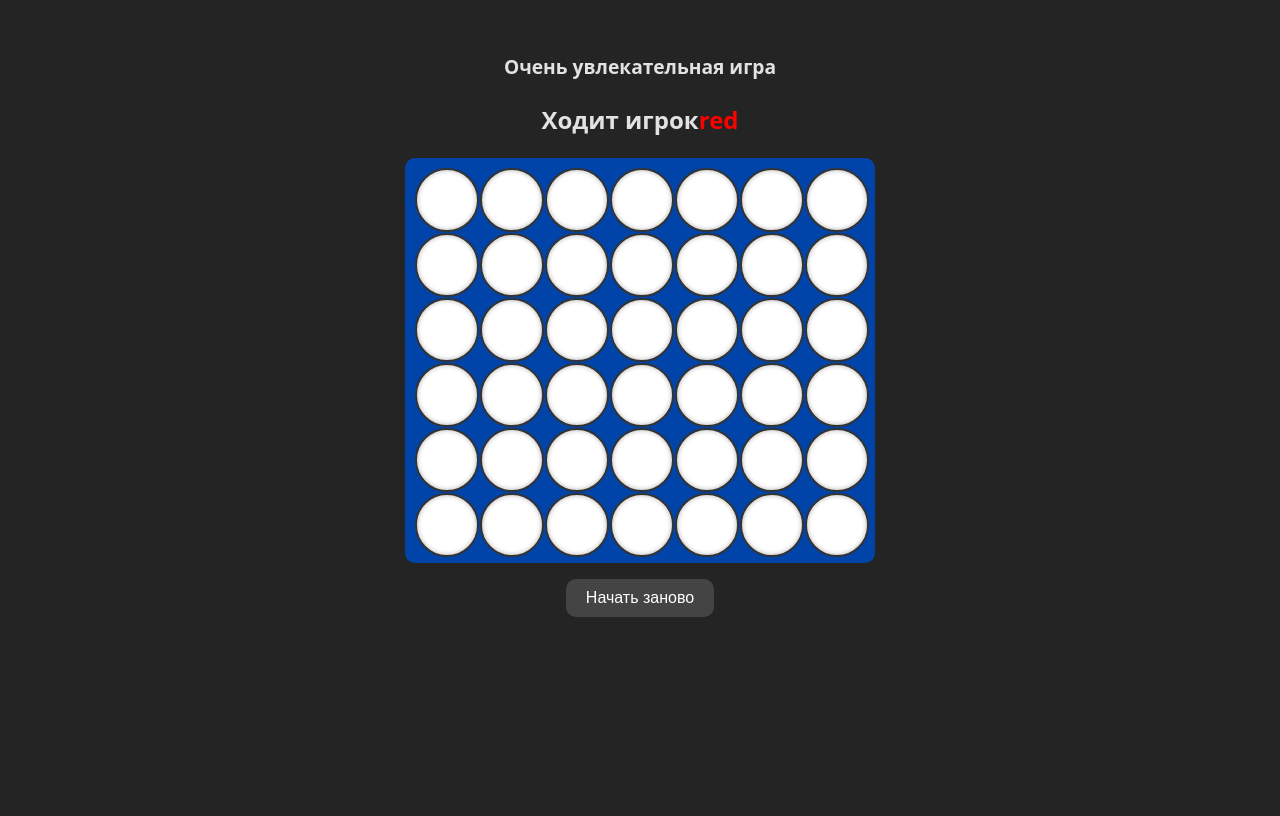
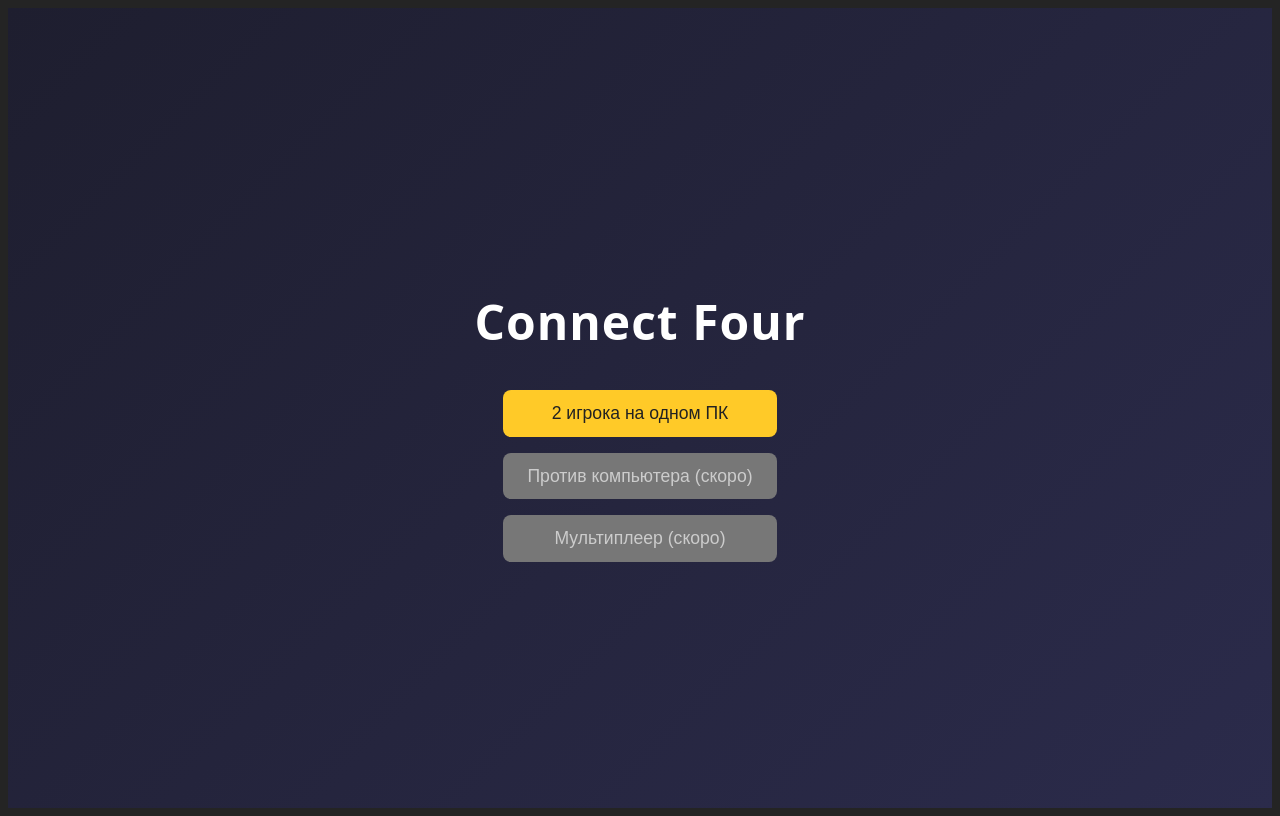
Before and after one commit to alekseevgr/connect-four, a React (Vite) app: page / in a window 1280 px wide. Built offline with nearby package versions, Linux system fonts and the light colour scheme.

Commit message:
add start menu, add ui slice, add names

```diff
--- a/src/App.tsx
+++ b/src/App.tsx
@@ -1,11 +1,13 @@
-import { Board } from './components/Board/Board'
-import './App.css'
+import { useSelector } from 'react-redux';
+import type { RootState } from './store/store';
+import { StartScreen } from './components/StartScreen/StartScreen';
+import { Board } from './components/Board/Board';
 
-function App() {
-  return (
-    <Board />
-  )
+export default function App() {
+  const screen = useSelector((state: RootState) => state.ui.screen);
 
+  if (screen === 'menu' || screen === 'names') return <StartScreen />;
+  if (screen === 'game') return <Board />;
+
+  return null;
 }
-
-export default App
--- a/src/components/Board/Board.tsx
+++ b/src/components/Board/Board.tsx
@@ -3,28 +3,37 @@ import { makeMove, resetGame } from '../../store/gameSlice';
 import type { RootState } from '../../store/store';
 import { Cell } from '../Cell/Cell';
 import styles from './board.module.css';
+import { goToMenu } from '../../store/uiSlice';
 
 
 export function Board() {
 
     const dispatch = useDispatch()
+    const { red, blue } = useSelector((state: RootState) => state.ui.players);
     const { board, currentPlayer, winner, winningCells } = useSelector((state: RootState) => state.game);
 
+    const currentName = currentPlayer === 'red' ? red : blue
+    const winnerName = winner === 'red' ? red : blue
+
+
     const text = (
-        <h2> Ходит игрок
+        <h2>
+            Ходит игрок{' '}
             <span className={currentPlayer === 'red' ? styles.red : styles.blue}>
-                {currentPlayer}
+                {currentName}
             </span>
         </h2>
-    )
+    );
+
     const winnerText = (
         <h2>
-            Победил
+            Победил{' '}
             <span className={winner === 'red' ? styles.red : styles.blue}>
-                {winner}
+                {winnerName}
             </span>
         </h2>
-    )
+    );
+
 
     return (
         <div className={styles.boardWrapper}>
@@ -45,6 +54,9 @@ export function Board() {
             <button className={styles.resetButton} onClick={() => dispatch(resetGame())}>
                 Начать заново
             </button>
+            <button className={styles.resetButton} onClick={() => dispatch(goToMenu())}>
+                В меню
+            </button>
         </div>
 
 
--- /dev/null
+++ b/src/components/StartScreen/Players.tsx
@@ -0,0 +1,51 @@
+import { useDispatch, useSelector } from 'react-redux';
+import type { RootState } from '../../store/store';
+import { setPlayerName, startGame } from '../../store/uiSlice';
+import styles from './start.module.css';
+
+export function PlayerSetup() {
+  const dispatch = useDispatch();
+  const players = useSelector((state: RootState) => state.ui.players);
+
+  return (
+    <div className={styles.container}>
+      <h1 className={styles.title}>Введите имена игроков</h1>
+
+      <div className={styles.players}>
+        <div className={styles.player}>
+          <label className={styles.red}>Игрок 1 (красный)</label>
+          <input
+            type="text"
+            value={players.red}
+            onChange={(e) =>
+              dispatch(setPlayerName({ color: 'red', name: e.target.value }))
+            }
+            placeholder="Введите имя"
+            className={styles.inputRed}
+          />
+        </div>
+
+        <div className={styles.player}>
+          <label className={styles.blue}>Игрок 2 (синий)</label>
+          <input
+            type="text"
+            value={players.blue}
+            onChange={(e) =>
+              dispatch(setPlayerName({ color: 'blue', name: e.target.value }))
+            }
+            placeholder="Введите имя"
+            className={styles.inputBlue}
+          />
+        </div>
+      </div>
+
+      <button
+        className={styles.button}
+        onClick={() => dispatch(startGame())}
+        disabled={!players.red || !players.blue}
+      >
+        Начать игру
+      </button>
+    </div>
+  );
+}
--- /dev/null
+++ b/src/components/StartScreen/StartMenu.tsx
@@ -0,0 +1,40 @@
+import { useDispatch } from 'react-redux';
+import { setGameMode, setScreen } from '../../store/uiSlice';
+import type { GameMode } from '../../types/game';
+import styles from './start.module.css';
+import classNames from 'classnames';
+
+export function StartMenu() {
+  const dispatch = useDispatch();
+
+  const buttons: { label: string; mode: GameMode; disabled: boolean }[] = [
+    { label: '2 игрока на одном ПК', mode: 'local', disabled: false },
+    { label: 'Против компьютера (скоро)', mode: 'ai', disabled: true },
+    { label: 'Мультиплеер (скоро)', mode: 'multiplayer', disabled: true },
+  ];
+
+  return (
+    <div className={styles.container}>
+      <h1 className={styles.title}>Connect Four</h1>
+      <div className={styles.buttons}>
+        {buttons.map((btn) => (
+          <button
+            key={btn.mode}
+            className={classNames(styles.button, {
+              [styles.disabled]: btn.disabled,
+            })}
+            onClick={() => {
+              if (!btn.disabled) {
+                dispatch(setGameMode(btn.mode));
+                if (btn.mode === 'local') dispatch(setScreen('names'));
+              }
+            }}
+            disabled={btn.disabled}
+          >
+            {btn.label}
+          </button>
+        ))}
+      </div>
+    </div>
+  );
+}
--- /dev/null
+++ b/src/components/StartScreen/StartScreen.tsx
@@ -0,0 +1,12 @@
+import { useSelector } from 'react-redux';
+import type { RootState } from '../../store/store';
+import { StartMenu } from './StartMenu';
+import { PlayerSetup } from './Players';
+
+
+export function StartScreen() {
+  const screen = useSelector((state: RootState) => state.ui.screen);
+
+  if (screen === 'names') return <PlayerSetup />;
+  return <StartMenu />;
+}
--- /dev/null
+++ b/src/components/StartScreen/start.module.css
@@ -0,0 +1,91 @@
+.container {
+  display: flex;
+  flex-direction: column;
+  justify-content: center;
+  align-items: center;
+  height: 100vh;
+  background: linear-gradient(135deg, #1e1e2f, #2b2b4b);
+  color: white;
+  text-align: center;
+}
+
+.title {
+  font-size: 3rem;
+  margin-bottom: 2rem;
+  letter-spacing: 1px;
+}
+
+.buttons {
+  display: flex;
+  flex-direction: column;
+  gap: 1rem;
+}
+
+.button {
+  background-color: #ffca28;
+  color: #222;
+  border: none;
+  padding: 0.8rem 1.5rem;
+  border-radius: 8px;
+  font-size: 1.1rem;
+  cursor: pointer;
+  transition: all 0.2s ease;
+}
+
+.button:hover {
+  background-color: #ffc107;
+  transform: translateY(-2px);
+}
+
+.disabled {
+  background-color: #777;
+  color: #ccc;
+  cursor: not-allowed;
+  transform: none;
+}
+
+.players {
+  margin-top: 2rem;
+  display: flex;
+  flex-direction: column;
+  gap: 1rem;
+}
+
+.player {
+  display: flex;
+  flex-direction: column;
+  align-items: center;
+}
+
+.red {
+  color: #ff4d4d;
+  font-weight: bold;
+}
+
+.blue {
+  color: #4da6ff;
+  font-weight: bold;
+}
+
+.inputRed,
+.inputBlue {
+  width: 200px;
+  padding: 0.5rem;
+  font-size: 1rem;
+  border-radius: 6px;
+  border: 2px solid transparent;
+  outline: none;
+  transition: 0.2s;
+  text-align: center;
+  background: #fff;
+}
+
+.inputRed:focus {
+  border-color: #ff4d4d;
+  box-shadow: 0 0 5px rgba(255, 77, 77, 0.5);
+}
+
+.inputBlue:focus {
+  border-color: #4da6ff;
+  box-shadow: 0 0 5px rgba(77, 166, 255, 0.5);
+}
--- a/src/store/store.ts
+++ b/src/store/store.ts
@@ -1,9 +1,11 @@
 import { configureStore } from '@reduxjs/toolkit'
 import gameReducer from './gameSlice'
+import uiReducer from './uiSlice'
 
 export const store = configureStore({
   reducer: {
-    game: gameReducer
+    game: gameReducer,
+    ui: uiReducer,
   },
 })
 
--- /dev/null
+++ b/src/store/uiSlice.ts
@@ -0,0 +1,41 @@
+import { createSlice } from '@reduxjs/toolkit';
+import type { PayloadAction } from '@reduxjs/toolkit';
+import type { GameMode, UIState, Screen } from '../types/game';
+
+
+const initialState: UIState = {
+    gameMode: null, // в приложении будет несколько режимов вначале нужно выбрать режим игры в поле меню
+    screen: 'menu',
+    players: {
+        red: '',
+        blue: '',
+    }
+};
+
+export const uiSlice = createSlice({
+    name: 'ui',
+    initialState,
+    reducers: {
+        setScreen(state, action: PayloadAction<Screen>) {
+            state.screen = action.payload;
+        },
+        setGameMode(state, action: PayloadAction<GameMode>) {
+            state.gameMode = action.payload;
+        },
+        setPlayerName(state, action: PayloadAction<{ color: 'red' | 'blue', name: string }>) {
+            state.players[action.payload.color] = action.payload.name
+        },
+        startGame(state) {
+            state.screen = 'game'
+        },
+        goToMenu(state) {
+            state.screen = 'menu';
+            state.gameMode = null;
+            state.players = { red: '', blue: '' };
+        },
+
+    },
+});
+
+export const { setScreen, setGameMode, setPlayerName, startGame, goToMenu} = uiSlice.actions;
+export default uiSlice.reducer;
```
Also changed, not shown: src/types/game.ts (+12 -0 lines).
